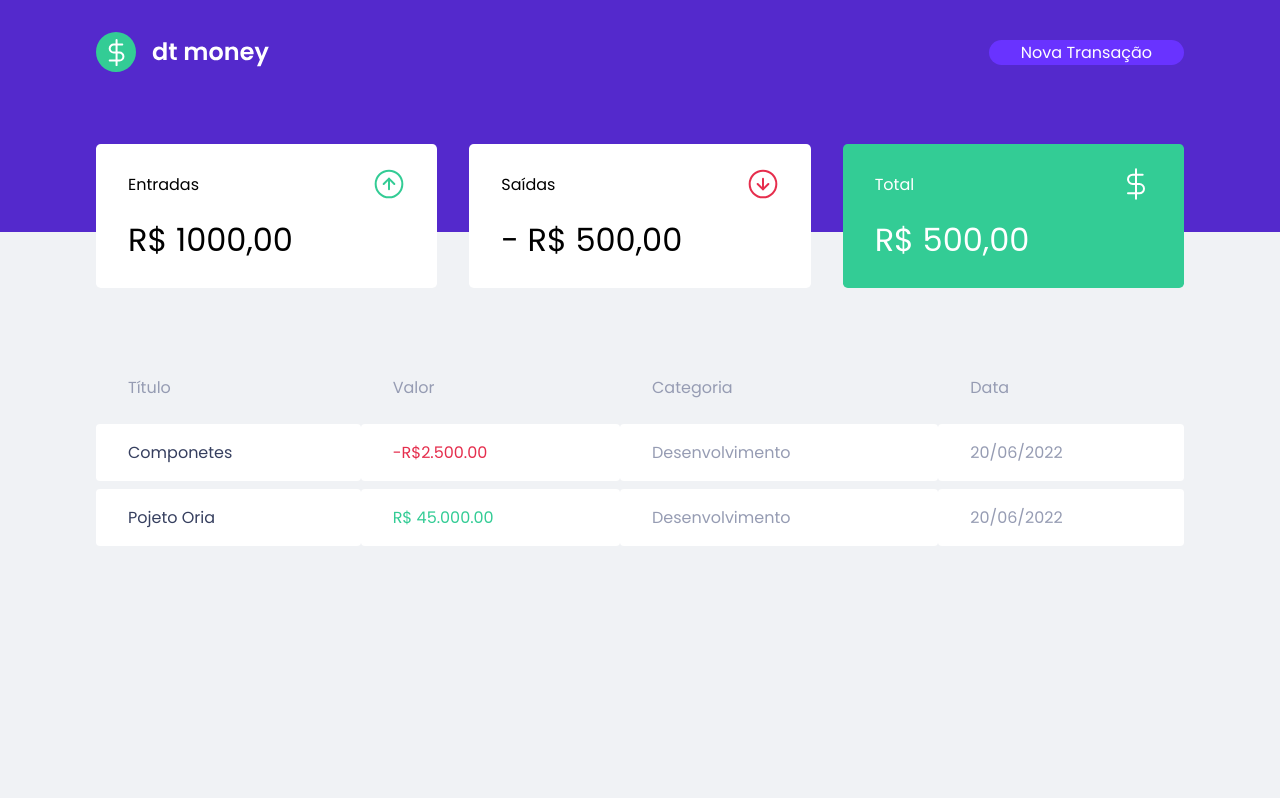
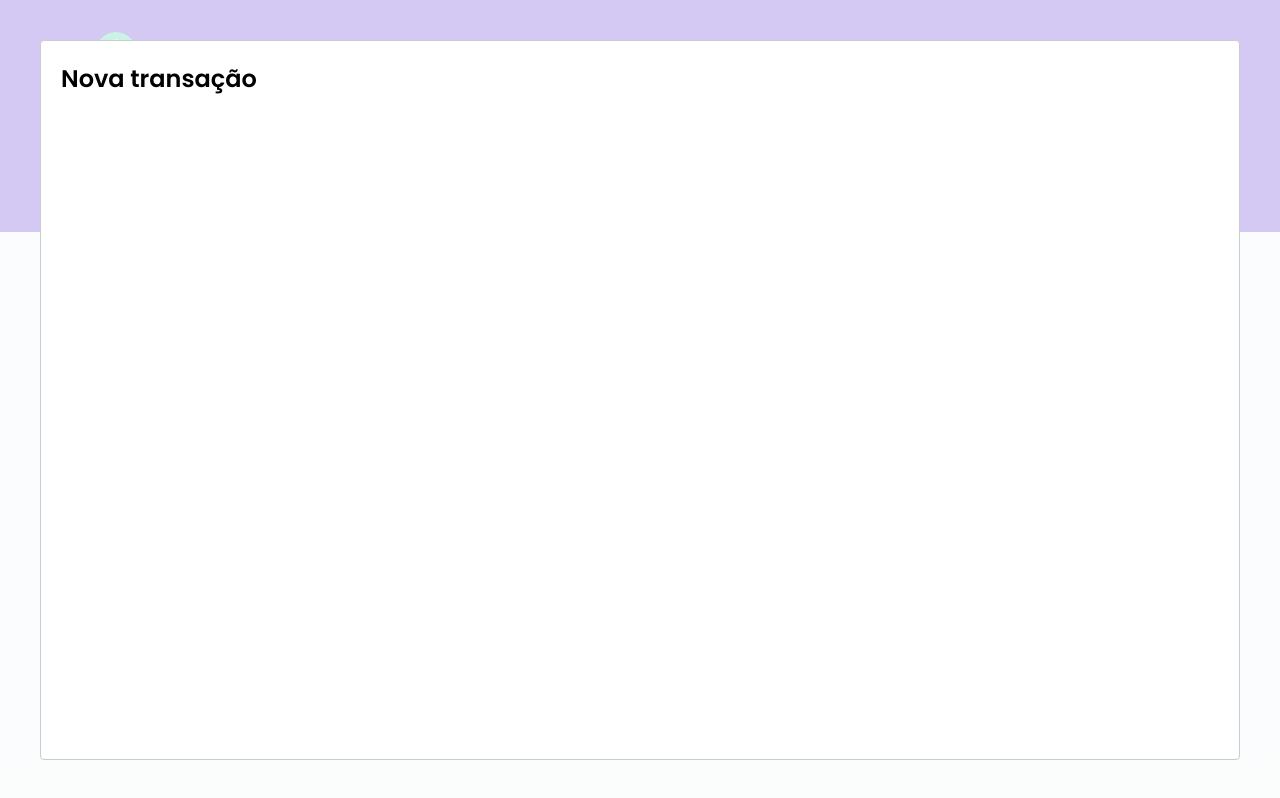
Before and after one commit to kleysoncastro/review-react, a React (Create React App) app: page / in a window 1280 px wide. Both pictures are taken after a click on the button "Nova Transação". Built offline with nearby package versions, Linux system fonts and the light colour scheme; no server answers; what miragejs would draw is missing.

Commit message:
chore: config modal base for page new transaction

```diff
--- a/package.json
+++ b/package.json
@@ -6,6 +6,7 @@
     "axios": "^1.2.2",
     "react": "^18.2.0",
     "react-dom": "^18.2.0",
+    "react-modal": "^3.16.1",
     "react-scripts": "5.0.1",
     "styled-components": "^5.3.6",
     "typescript": "^4.4.2",
@@ -19,6 +20,7 @@
     "@types/node": "^16.7.13",
     "@types/react": "^18.0.0",
     "@types/react-dom": "^18.0.0",
+    "@types/react-modal": "^3.13.1",
     "@types/styled-components": "^5.1.26",
     "miragejs": "^0.1.47"
   },
--- a/src/components/Header/index.tsx
+++ b/src/components/Header/index.tsx
@@ -1,11 +1,26 @@
+import React, { useState } from "react";
+import Modal from "react-modal";
 import { Container, Content } from "./styles"
 import logoImg from "../../assets/logo.svg"
 export function Header() {
+    const [isNewOpenTransacitonModal, setIsNewOpenTransacitonModal] = useState(false);
+
+    function handleOpenNewTransaction() {
+        setIsNewOpenTransacitonModal(true);
+    }
+    function handleClaseNewTransaction() {
+        setIsNewOpenTransacitonModal(false);
+    }
+
     return (
         <Container>
             <Content>
                 <img src={logoImg} alt="money" />
-                <button type="button">Nova Transação</button>
+                <button type="button"
+                    onClick={handleOpenNewTransaction}>Nova Transação</button>
+                <Modal isOpen={isNewOpenTransacitonModal} onRequestClose={handleClaseNewTransaction}>
+                    <h2>Nova transação</h2>
+                </Modal>
             </Content>
         </Container>
     )
```
Also changed, not shown: 1 other file (tests, documents, lock files or other folders).
